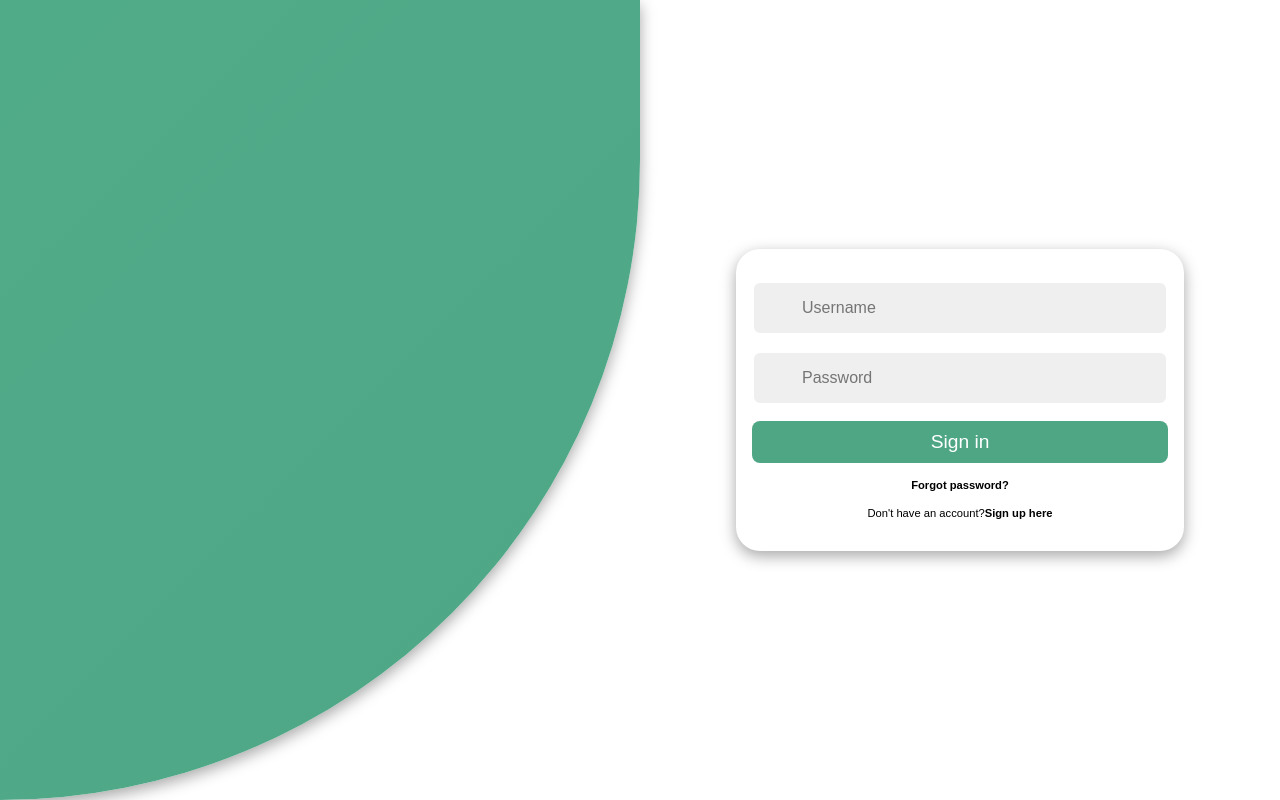
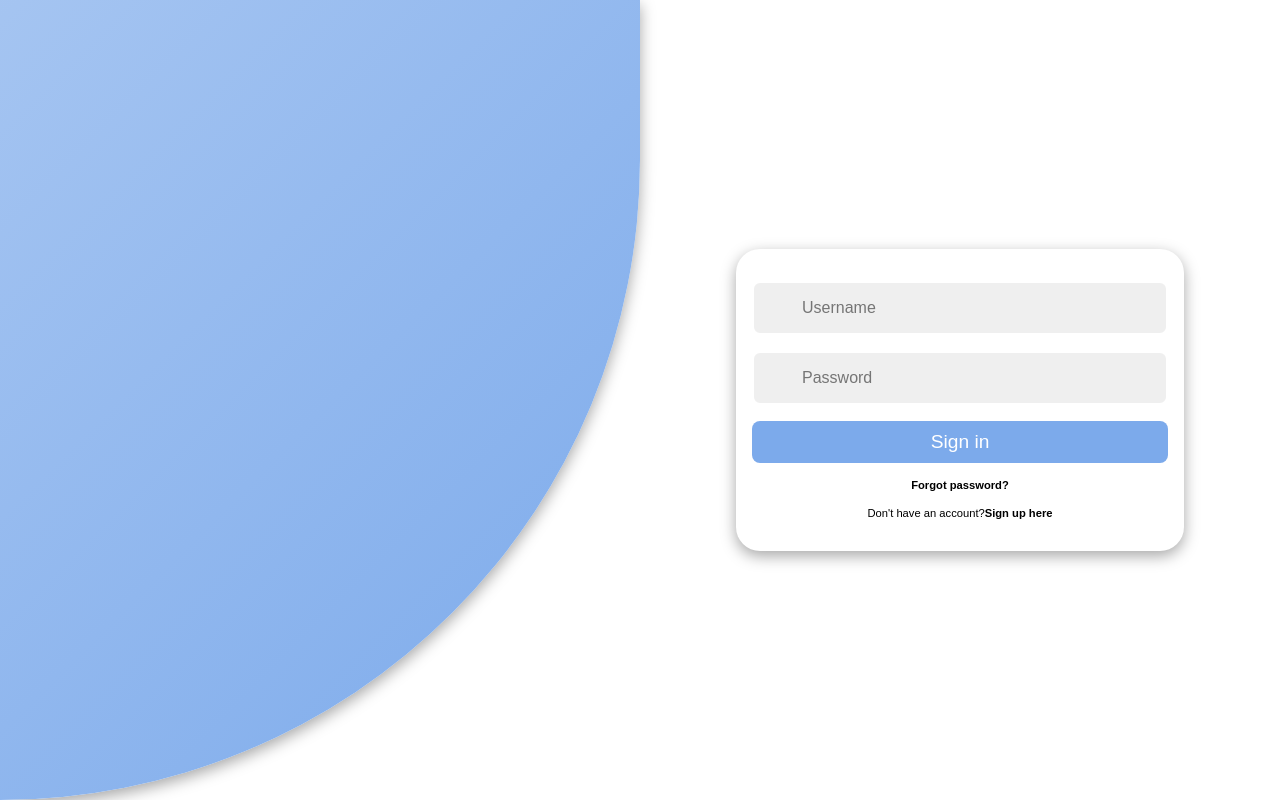
Before and after one commit to nojungsin/eng_learn_chat, a React (Create React App) app in the folder eng_learning/ui/: page /login in a window 1280 px wide. Built offline with nearby package versions, Linux system fonts and the light colour scheme.

Commit message:
Update Login.css

```diff
--- a/eng_learning/ui/src/pages/Login.css
+++ b/eng_learning/ui/src/pages/Login.css
@@ -1,6 +1,6 @@
 :root {
-    --primary-color: #4EA685;
-    --secondary-color: #57B894;
+    --primary-color: #7caaeb;
+    --secondary-color: #ffffff;
     --black: #000000;
     --white: #ffffff;
     --gray: #efefef;
```
